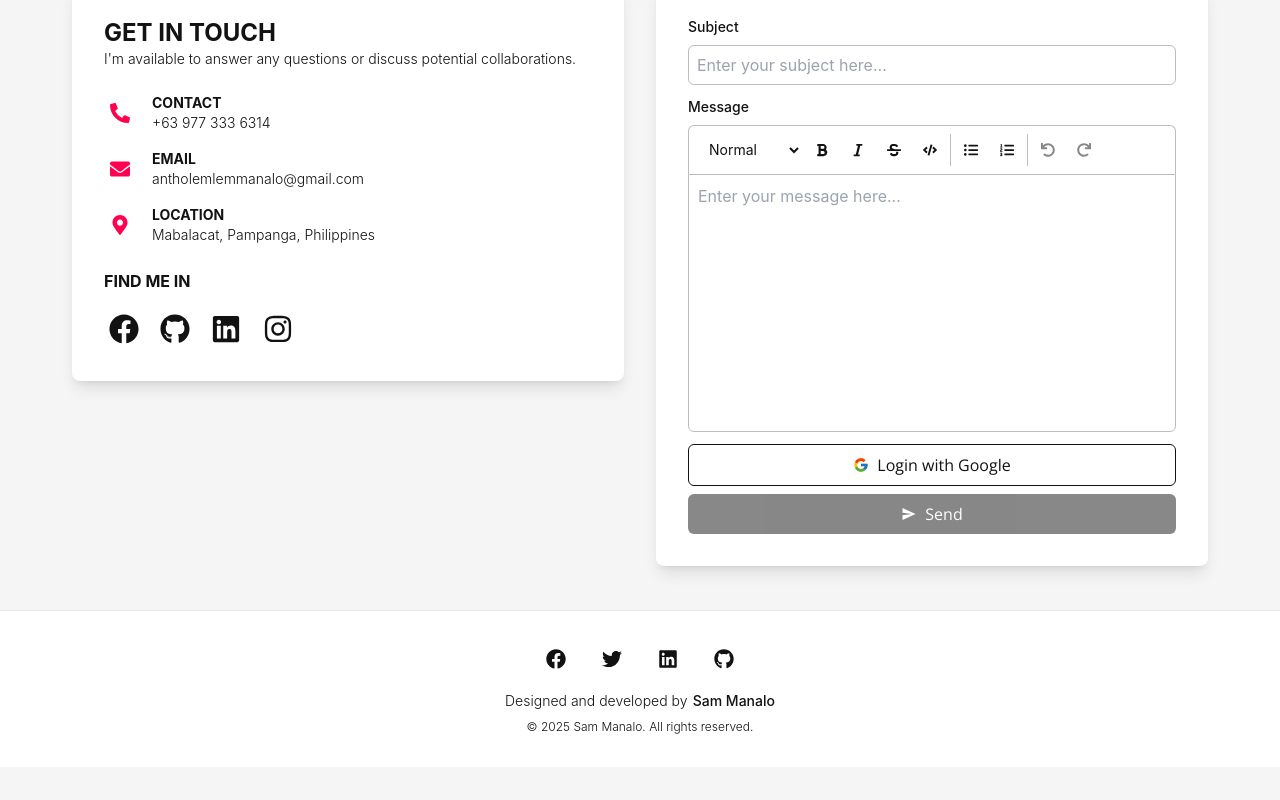
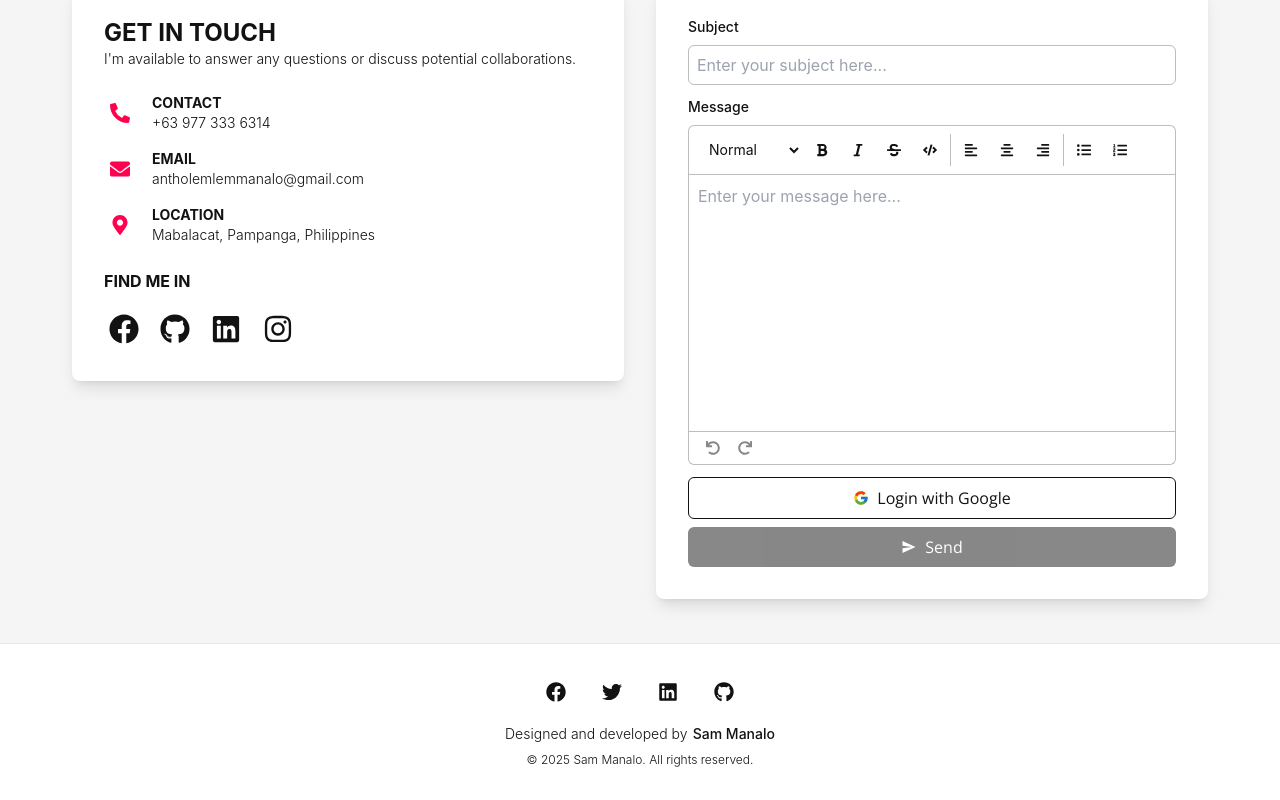
Before and after one commit to Antholem/web-portfolio, a React (Create React App) app in the folder portfolio/client/: page / in a window 1280 px wide. Shown: the part 2709-3509 px from the top of the page. Before the commit the page ends 3476 px from the top, so only its background shows below. Built offline with nearby package versions, Linux system fonts and the light colour scheme.

Commit message:
Text alignment features for text editor

```diff
--- a/portfolio/client/package.json
+++ b/portfolio/client/package.json
@@ -6,6 +6,7 @@
     "@tiptap/extension-color": "^2.11.5",
     "@tiptap/extension-list-item": "^2.11.5",
     "@tiptap/extension-placeholder": "^2.11.3",
+    "@tiptap/extension-text-align": "^2.11.5",
     "@tiptap/extension-text-style": "^2.11.5",
     "@tiptap/react": "^2.11.5",
     "@tiptap/starter-kit": "^2.11.5",
--- a/portfolio/client/src/components/TextEditor.js
+++ b/portfolio/client/src/components/TextEditor.js
@@ -9,6 +9,7 @@ import { BulletList } from "@tiptap/extension-bullet-list";
 import { OrderedList } from "@tiptap/extension-ordered-list";
 import { ListItem } from "@tiptap/extension-list-item";
 import { Heading } from "@tiptap/extension-heading";
+import TextAlign from "@tiptap/extension-text-align";
 
 const TextEditor = ({ placeholder, value, onChange }) => {
   const { theme } = useThemeStore();
@@ -25,6 +26,9 @@ const TextEditor = ({ placeholder, value, onChange }) => {
       Placeholder.configure({ placeholder }),
       Heading.configure({
         levels: [1, 2, 3, 4, 5, 6],
+      }),
+      TextAlign.configure({
+        types: ["heading", "paragraph"],
       }),
     ],
     content: value,
@@ -73,6 +77,21 @@ const TextEditor = ({ placeholder, value, onChange }) => {
   const toggleUndo = (event) => {
     event.preventDefault();
     editor.chain().focus().undo().run();
+  };
+
+  const toggleAlignLeft = (event) => {
+    event.preventDefault();
+    editor.chain().focus().setTextAlign("left").run();
+  };
+
+  const toggleAlignCenter = (event) => {
+    event.preventDefault();
+    editor.chain().focus().setTextAlign("center").run();
+  };
+
+  const toggleAlignRight = (event) => {
+    event.preventDefault();
+    editor.chain().focus().setTextAlign("right").run();
   };
 
   const handleStyleChange = (event) => {
@@ -173,6 +192,28 @@ const TextEditor = ({ placeholder, value, onChange }) => {
         />
         <Divider direction="vertical" />
         <IconButton
+          onClick={toggleAlignLeft}
+          aria-label="Align Left"
+          icon={<Icon.FaAlignLeft className={`${editor.isActive({ textAlign: "left" }) && "text-brand"}`} />}
+          variant="text"
+          size="xs"
+        />
+        <IconButton
+          onClick={toggleAlignCenter}
+          aria-label="Align Center"
+          icon={<Icon.FaAlignCenter className={`${editor.isActive({ textAlign: "center" }) && "text-brand"}`} />}
+          variant="text"
+          size="xs"
+        />
+        <IconButton
+          onClick={toggleAlignRight}
+          aria-label="Align Right"
+          icon={<Icon.FaAlignRight className={`${editor.isActive({ textAlign: "right" }) && "text-brand"}`} />}
+          variant="text"
+          size="xs"
+        />
+        <Divider direction="vertical" />
+        <IconButton
           onClick={toggleBulletList}
           aria-label="Bullet List"
           icon={<Icon.FaListUl className={`${editor.isActive("bulletList") && "text-brand"}`} />}
@@ -186,7 +227,18 @@ const TextEditor = ({ placeholder, value, onChange }) => {
           variant="text"
           size="xs"
         />
-        <Divider direction="vertical" />
+      </div>
+      <EditorContent
+        editor={editor}
+        className={`border transition duration-200 ${theme === "dark"
+          ? "bg-dark-paper border-dark-text-disabled hover:border-dark-text-primary"
+          : "bg-light-paper border-light-text-disabled hover:border-light-text-primary"}`}
+      />
+      <div
+        className={`px-2 border-b border-r border-l rounded-b-md flex flex-wrap items-center gap-0 ${theme === "dark"
+          ? "bg-dark-paper border-dark-text-disabled"
+          : "bg-light-paper border-light-text-disabled"}`}
+      >
         <IconButton
           onClick={toggleUndo}
           aria-label="Undo"
@@ -204,12 +256,6 @@ const TextEditor = ({ placeholder, value, onChange }) => {
           isDisabled={!editor.can().redo()}
         />
       </div>
-      <EditorContent
-        editor={editor}
-        className={`border rounded-b-md transition duration-200 ${theme === "dark"
-          ? "bg-dark-paper border-dark-text-disabled hover:border-dark-text-primary"
-          : "bg-light-paper border-light-text-disabled hover:border-light-text-primary"}`}
-      />
     </div>
   );
 };
--- a/portfolio/client/src/index.css
+++ b/portfolio/client/src/index.css
@@ -83,8 +83,6 @@ code {
 
 .tiptap:focus {
   outline: 1px solid #ff014f;
-  border-bottom-left-radius: 0.375rem;
-  border-bottom-right-radius: 0.375rem;
   transition: border 0.2s ease-in-out, outline 0.2s ease-in-out;
 }
 
```
Also changed, not shown: 1 other file (tests, documents, lock files or other folders).
